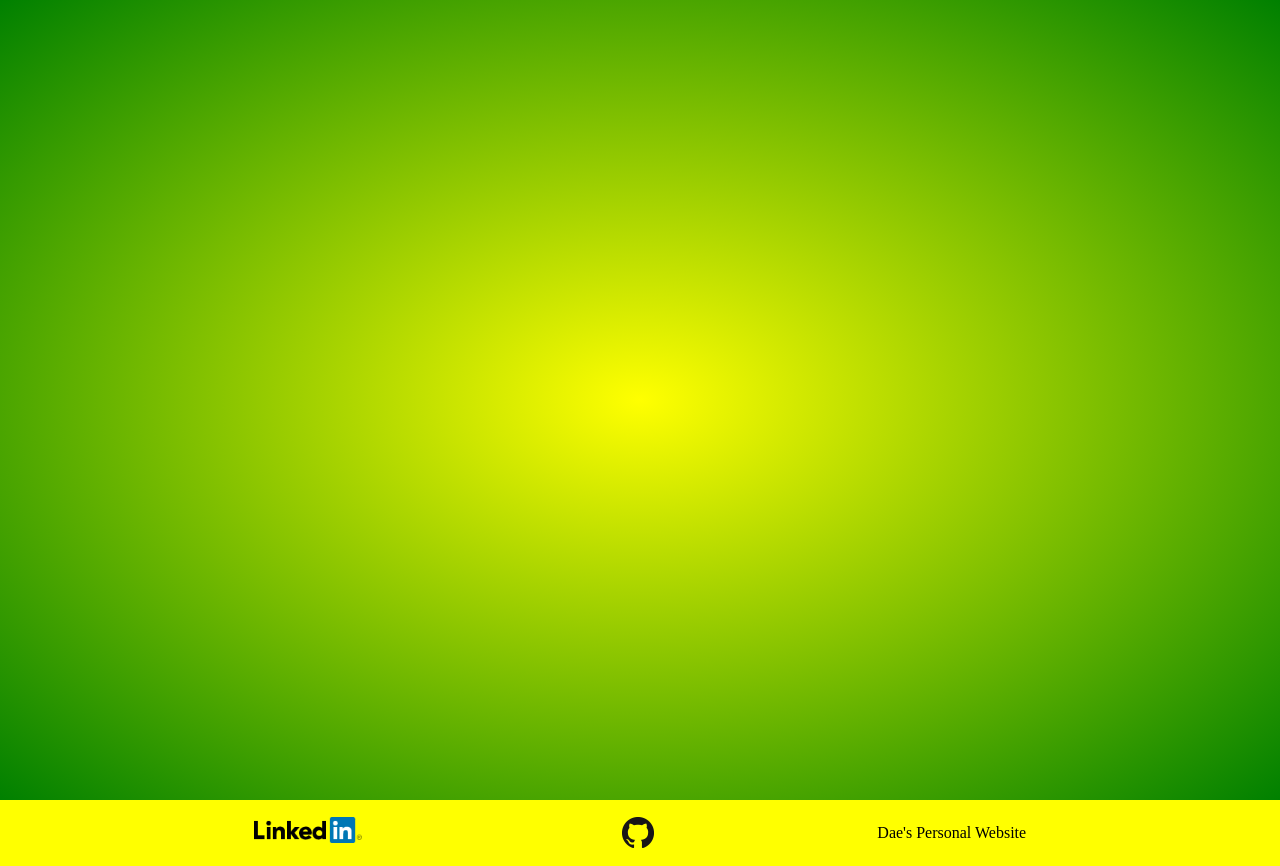
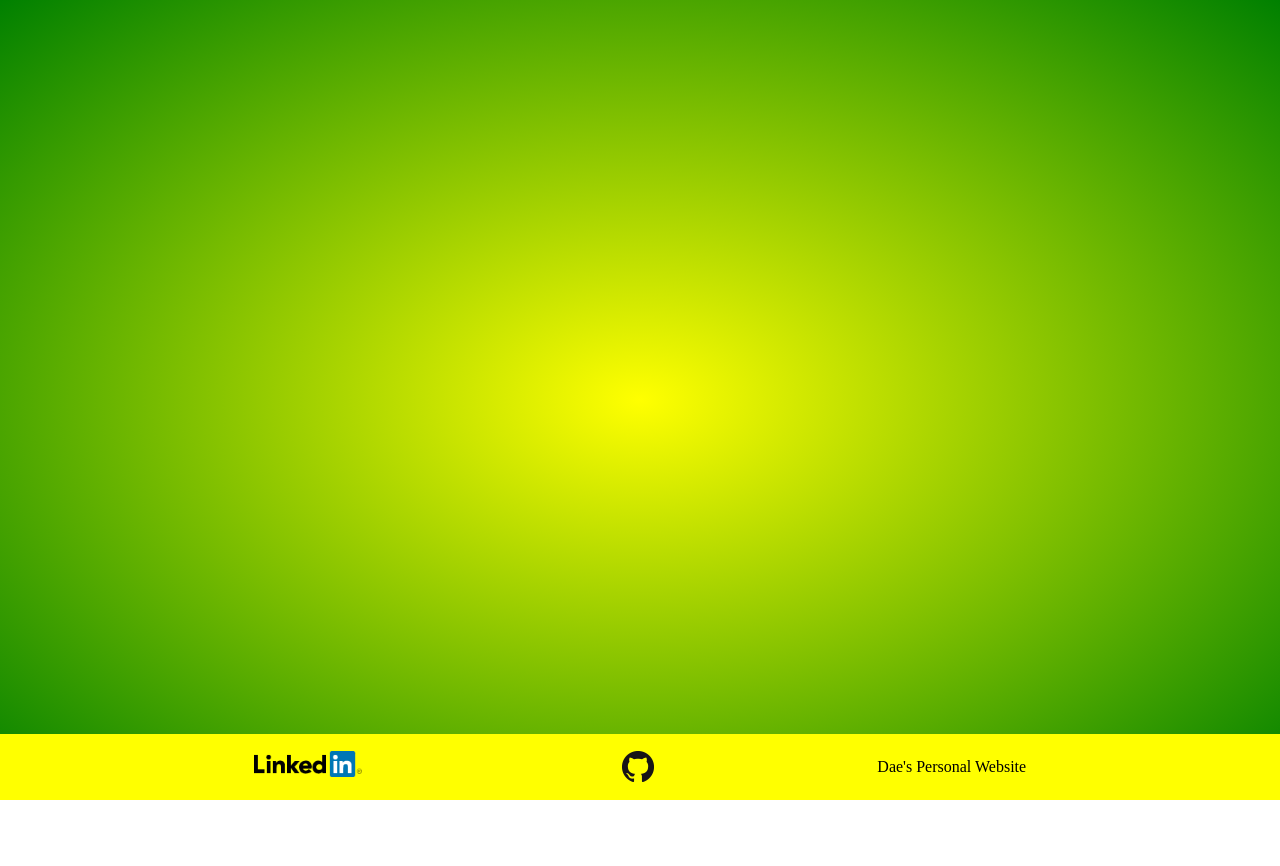
Before and after one commit to daybydae/words-with-myself, a website built with webpack: page index.html in a window 1280 px wide. After the commit the page ends 800 px from the top, so only its background shows below. Built offline with nearby package versions, Linux system fonts and the light colour scheme.

Commit message:
Footer position set absolutely and bottom:0

```diff
--- a/assets/css/background.css
+++ b/assets/css/background.css
@@ -1,6 +1,6 @@
 .main-container {
   background-color: green;
-  height: 100vh;
+  min-height: 100vh;
   background-image:
     radial-gradient(
       yellow,
--- a/assets/css/footer.css
+++ b/assets/css/footer.css
@@ -4,6 +4,9 @@ footer {
   display: flex;
   justify-content: space-evenly;
   background: yellow;
+  bottom: 0;
+  position: absolute;
+  width: 100%;
 }
 
 .linkedinlogo {
```
Also changed, not shown: assets/images/githublogo.png (deleted).
